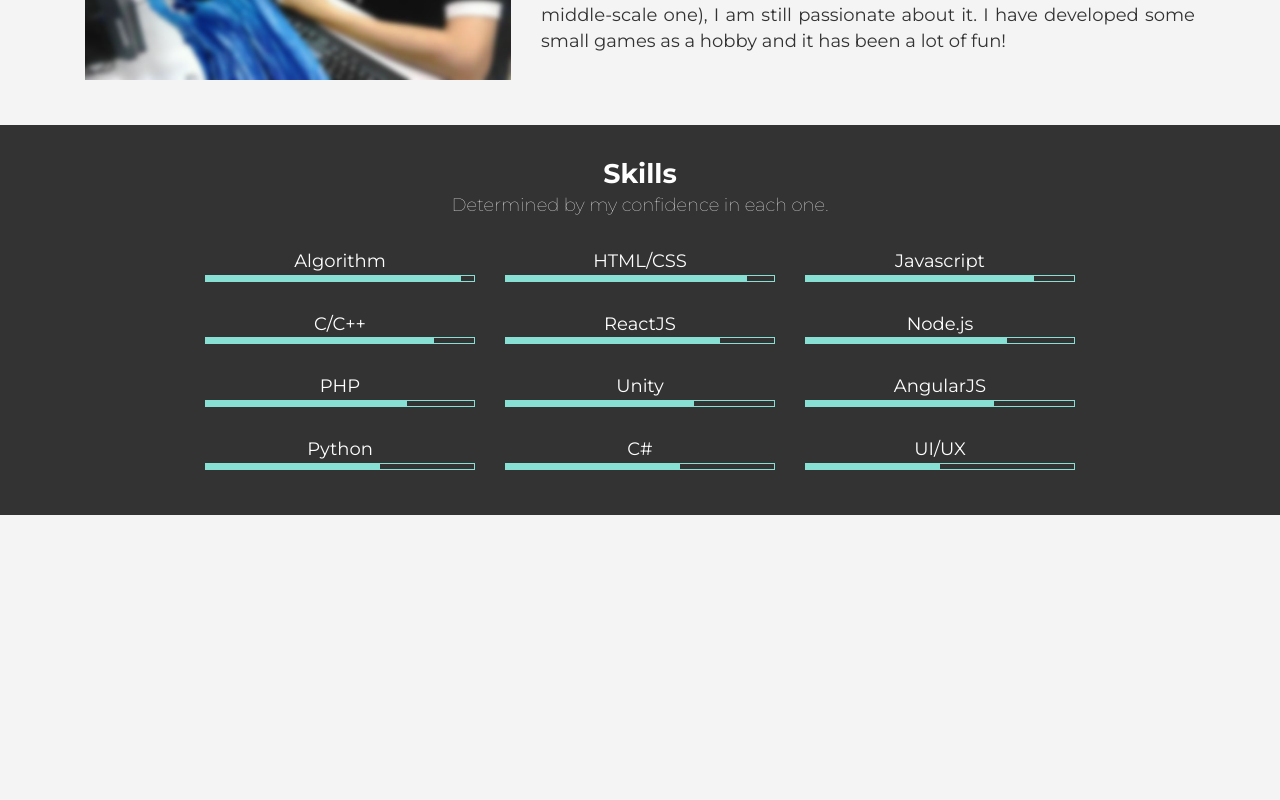
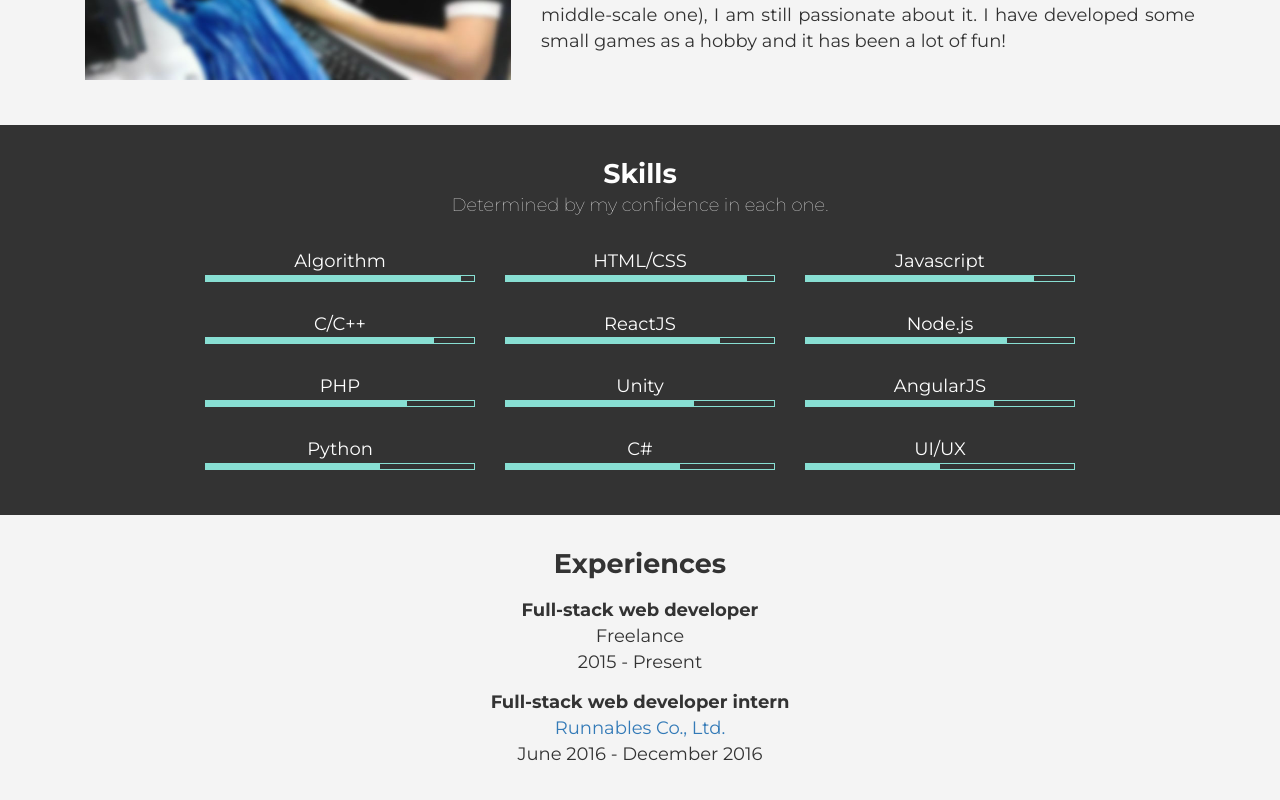
Before and after one commit to blutarche/homepage-aikdanai, a React (Create React App) app: page / in a window 1280 px wide. Shown: the part 708-1508 px from the top of the page. Before the commit the page ends 1223 px from the top, so only its background shows below. Built offline with nearby package versions, Linux system fonts and the light colour scheme.

Commit message:
experiences section

```diff
--- a/src/App.js
+++ b/src/App.js
@@ -1,6 +1,6 @@
 import React, { Component } from 'react';
 import './styles/App.css';
-import { Header, Info, Skills,/* Experiences, Achievements */ } from './components';
+import { Header, Info, Skills, Experiences, /* Achievements */ } from './components';
 
 class App extends Component {
   render() {
@@ -13,11 +13,8 @@
         <div id="skills">
           <Skills />
         </div>
-        <div id="achievements">
-          {/* <Achievements /> */}
-        </div>
         <div id="experiences">
-          {/* <Experiences /> */}
+          <Experiences />
         </div>
       </div>
     );
--- a/src/components/AppNavbar/AppNavbar.js
+++ b/src/components/AppNavbar/AppNavbar.js
@@ -19,11 +19,14 @@
     				<NavItem eventKey={1} href="#skills">
     					Skills
     				</NavItem>
-    				<NavItem eventKey={2} href="#achievements">
+    				{/* <NavItem eventKey={2} href="#achievements">
     					Achievements
-    				</NavItem>
+    				</NavItem> */}
             <NavItem eventKey={3} href="#experiences">
     					Experiences
+    				</NavItem>
+            <NavItem eventKey={3} href="#projects">
+    					Projects
     				</NavItem>
     			</Nav>
     			<Nav pullRight>
--- /dev/null
+++ b/src/components/Experiences/Experiences.js
@@ -0,0 +1,61 @@
+import React, { Component } from 'react';
+import './Experiences.css';
+import { Grid } from 'react-bootstrap';
+import _ from 'lodash';
+
+class Experiences extends Component {
+
+  constructor(props) {
+    super(props);
+    this.experiences = [
+      {
+        name: 'Full-stack web developer',
+        company: 'Freelance',
+        time: '2015 - Present'
+      },
+      {
+        name: 'Full-stack web developer intern',
+        company: 'Runnables Co., Ltd.',
+        companyLink: 'https://runnables.co.th/',
+        time: 'June 2016 - December 2016'
+      }
+    ];
+  }
+
+  renderExperiences() {
+    return _.map(this.experiences, (value, key) => {
+      return (
+        <div className="Experiences-set" key={key}>
+          <div className="Experiences-set-name">
+            {value.name}
+          </div>
+          <div className="Experiences-set-company">
+            {value.companyLink ?
+              <a href={value.companyLink} target="_blank">{value.company}</a> :
+              value.company
+            }
+          </div>
+          <div className="Experiences-set-time">
+            {value.time}
+          </div>
+        </div>
+      )
+    });
+  }
+  render() {
+    return (
+      <div className="Experiences">
+        <Grid>
+          <div className="Experiences-title">
+            Experiences
+          </div>
+          <div className="Experiences-wrap">
+            {this.renderExperiences()}
+          </div>
+        </Grid>
+    	</div>
+    );
+  }
+}
+
+export default Experiences;
--- /dev/null
+++ b/src/components/Experiences/Experiences.scss
@@ -0,0 +1,39 @@
+@import "styles/_variables.scss";
+
+.Experiences {
+  padding: 30px 0;
+}
+
+
+.Experiences-title {
+  font-family: 'Montserrat', sans-serif;
+  font-size: 1.5em;
+  font-weight: bold;
+  margin-bottom: 15px;
+}
+
+.Experiences-subtitle {
+  font-family: 'Montserrat', sans-serif;
+  font-size: 1em;
+  font-weight: 200;
+  margin-bottom: 15px;
+  @media (max-width: $xs) {
+    font-size: .8em;
+  }
+}
+
+.Experiences-wrap {
+  display: flex;
+  flex-direction: column;
+  justify-content: center;
+}
+
+.Experiences-set {
+  margin-bottom: 15px;
+  color: #333;
+  // text-align: left;
+  display: inline-block;
+  .Experiences-set-name {
+    font-weight: bold;
+  }
+}
--- a/src/components/Info/Info.scss
+++ b/src/components/Info/Info.scss
@@ -14,6 +14,7 @@
 .Info-picture {
   min-height: 200px;
   width: 40%;
+  position: relative;
   @media (max-width: $sm) {
     width: 50%;
   }
@@ -30,6 +31,14 @@
     background-image: url(/images/me.jpg);
     background-size: cover;
     background-position: right;
+    @media (max-width: $xs) {
+      position: absolute;
+      top: 0;
+      left: 0;
+      height: 100%;
+      width: 100%;
+      margin: 0;
+    }
   }
 }
 .Info-content {
@@ -41,6 +50,7 @@
   }
   @media (max-width: $xs) {
     width: 100%;
+    font-size: .9em;
   }
   &-title {
     font-size: 1.5em;
--- a/src/components/Skills/Skills.scss
+++ b/src/components/Skills/Skills.scss
@@ -17,6 +17,9 @@
   font-size: 1em;
   font-weight: 200;
   margin-bottom: 15px;
+  @media (max-width: $xs) {
+    font-size: .8em;
+  }
 }
 
 .Skills-wrap {
--- a/src/components/index.js
+++ b/src/components/index.js
@@ -3,10 +3,12 @@
 
 import Info from './Info/Info';
 import Skills from './Skills/Skills';
+import Experiences from './Experiences/Experiences';
 
 export {
   Header,
   AppNavbar,
   Info,
   Skills,
+  Experiences,
 };
--- a/src/styles/index.scss
+++ b/src/styles/index.scss
@@ -1,3 +1,5 @@
+@import "styles/_variables.scss";
+
 body {
   margin: 0;
   padding: 0;
@@ -5,6 +7,9 @@
   background-color: #f4f4f4;
   font-family: 'Montserrat', sans-serif;
   font-size: 18px;
+  @media (max-width: $xs) {
+    font-size: 14px;
+  }
 }
 
 a:hover, a:active, a:visited {
```
Also changed, not shown: src/components/Achievements/Info.js (deleted, +0 -14 lines), src/components/Achievements/Info.scss (deleted, +0 -12 lines).
